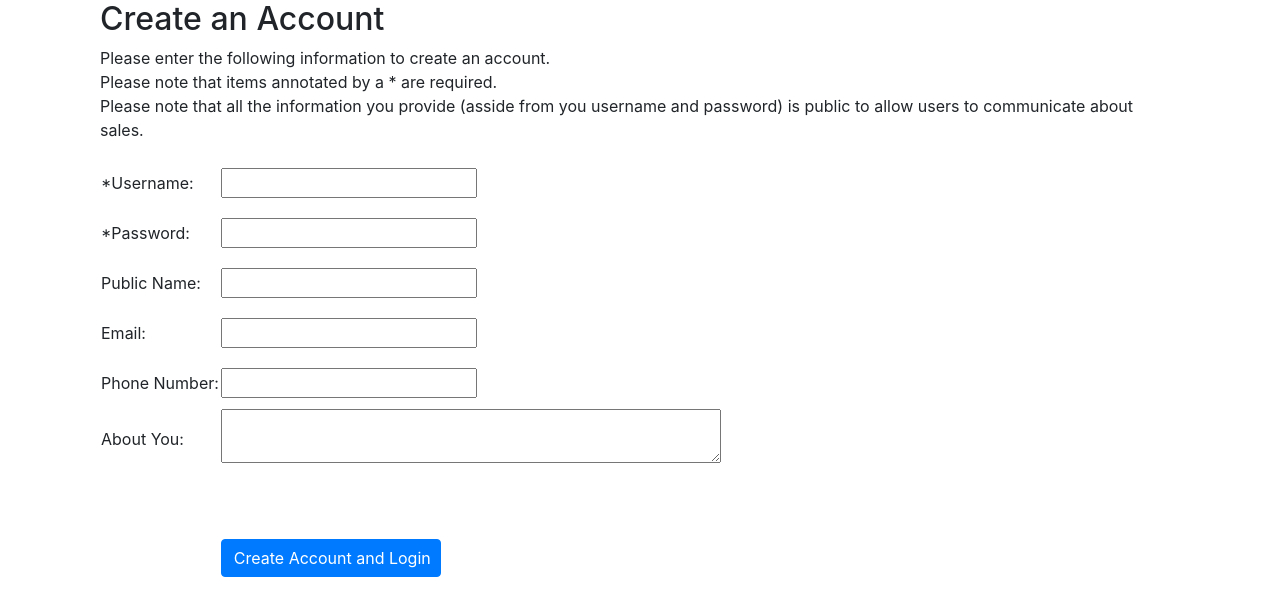
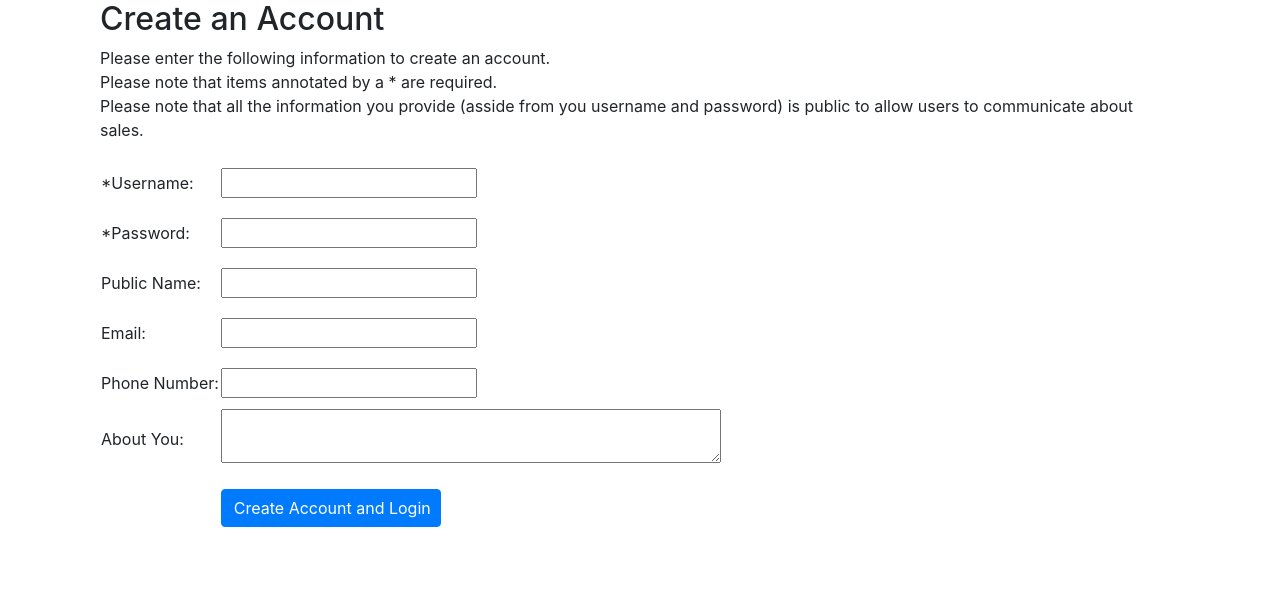
Before and after one commit to jacobRinehart42/csci-313-group-project-jacob-iteration1, an Angular app: page / in a window 1280 px wide. Shown: the top 616 px of the page. Built offline with nearby package versions, Linux system fonts and the light colour scheme.

Commit message:
2 files modified

```diff
--- a/src/app/create-account/create-account.component.html
+++ b/src/app/create-account/create-account.component.html
@@ -32,10 +32,10 @@
       <td>About You:</td>
       <td><textarea style="width: 500px;" #aboutYou></textarea></td>
     </tr>
-    <tr style="height: 50px;">
+    <tr style="height: 50px;" *ngIf="badInfo">
       <td></td>
       <td>
-        <div style="color: red;" *ngIf="badInfo">
+        <div style="color: red;">
           Sorry, someone has already claimed that username. Please select a different username.
         </div>
       </td>
--- a/src/app/create-account/create-account.component.ts
+++ b/src/app/create-account/create-account.component.ts
@@ -27,6 +27,7 @@ export class CreateAccountComponent implements OnInit {
     );
     if (this.badInfo != false) {
       //user successfully created an account and should be routed to home page
+      //we are currently unable to implement this :(
     }
   }
 
```
